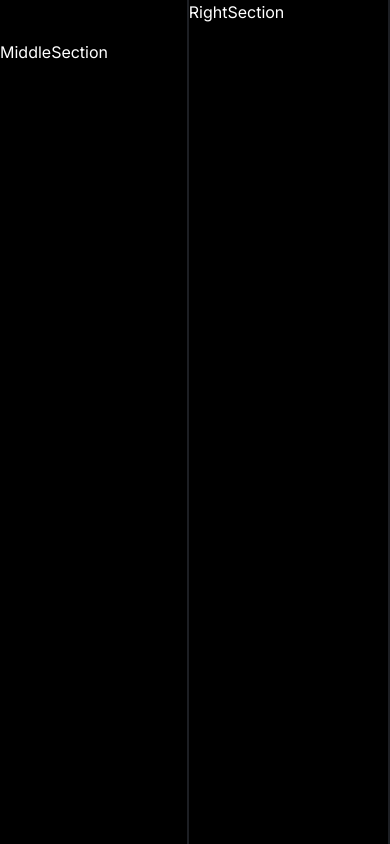
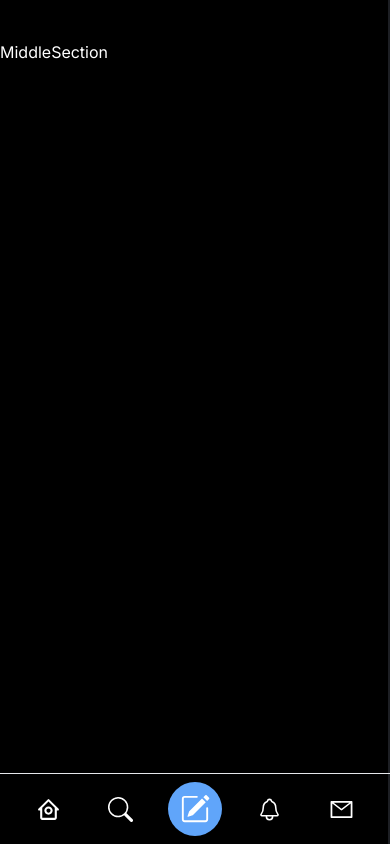
Before and after one commit to 0xSunday/twitter-clone, a Next.js app: page / in a window 390 px wide. Built offline with nearby package versions, Linux system fonts and the light colour scheme.

Commit message:
added bottom nav

```diff
--- a/app/page.tsx
+++ b/app/page.tsx
@@ -1,3 +1,4 @@
+import BottonNav from "@/components/BottonNav";
 import LeftSidebar from "@/components/LeftSidebar";
 import LeftSidebarIons from "@/components/LeftSidebarIons";
 import MiddleSection from "@/components/MiddleSection";
@@ -6,7 +7,8 @@ import Image from "next/image";
 
 export default function Home() {
   return (
-    <div className="flex flex-1 justify-center mx-auto items-center sm:max-w-7xl w-full">
+    <div className="flex flex-auto justify-center items-center mx-auto w-full ">
+      <BottonNav />
       <LeftSidebar />
       <LeftSidebarIons />
       <MiddleSection />
--- /dev/null
+++ b/components/BottonNav.tsx
@@ -0,0 +1,37 @@
+import React from "react";
+import { bottemNavElement } from "@/data";
+import Link from "next/link";
+const BottonNav = () => {
+  return (
+    <div className="px-3  p-2 z-20 border-t-[1px] items-center  fixed bottom-0 left-0 right-0 flex  sm:hidden w-full justify-around ">
+      {bottemNavElement.map((d, i) =>
+        d.name === "Tweet" ? (
+          <div
+            key={i}
+            className="flex  gap-3 px-3 py-3 rounded-full  bg-blue-400 hover:bg-opacity-75 "
+          >
+            <d.icon
+              size={30}
+              color="white"
+              className="hover:scale-105 transition-transform  "
+            />
+          </div>
+        ) : (
+          <Link
+            href={d.route}
+            key={i}
+            className="flex  gap-3 px-3 py-3 rounded-full hover:bg-[rgb(22,24,28)]   "
+          >
+            <d.icon
+              size={25}
+              color="white"
+              className="hover:scale-105 transition-transform"
+            />
+          </Link>
+        )
+      )}
+    </div>
+  );
+};
+
+export default BottonNav;
--- a/components/MiddleSection.tsx
+++ b/components/MiddleSection.tsx
@@ -2,7 +2,7 @@ import React from "react";
 
 const MiddleSection = () => {
   return (
-    <div className=" flex flex-col  sm:max-w-[150px] w-[100%]  sm:mx-auto  ml-0 mr-0 pr-0 pl  lg:mr-20 md:ml-96  pt-10  border-r-[2px] border-r-[rgb(29,31,36)] h-[100vh]">
+    <div className=" flex flex-col  sm:max-w-[650px] md:max-w-[550px] w-[100%]     pt-10  border-r-[2px] border-r-[rgb(29,31,36)] h-[100vh]">
       MiddleSection
     </div>
   );
--- a/components/RightSection.tsx
+++ b/components/RightSection.tsx
@@ -1,9 +1,11 @@
-import React from 'react'
+import React from "react";
 
 const RightSection = () => {
   return (
-    <div className='w-[26rem]  border-r-[2px] border-r-[rgb(29,31,36)] h-[100vh]'>RightSection</div>
-  )
-}
+    <div className="w-[26rem] hidden lg:flex border-r-[2px] border-r-[rgb(29,31,36)] h-[100vh]">
+      RightSection
+    </div>
+  );
+};
 
-export default RightSection
+export default RightSection;
--- a/data.js
+++ b/data.js
@@ -7,6 +7,8 @@ import { BsBookmark } from "react-icons/bs";
 import { BsPeople } from "react-icons/bs";
 import { CgProfile } from "react-icons/cg";
 import { CiCircleMore } from "react-icons/ci";
+
+import { BsPencilSquare } from "react-icons/bs";
 
 export const sidebarElement = [
   {
@@ -61,3 +63,31 @@ export const sidebarElement = [
     icon: CiCircleMore,
   },
 ];
+
+export const bottemNavElement = [
+  {
+    name: "Home",
+    route: "/",
+    icon: BiHomeCircle,
+  },
+  {
+    name: "Explore",
+    route: "/explore",
+    icon: BsSearch,
+  },
+  {
+    name: "Tweet",
+    route: "/varified",
+    icon: BsPencilSquare,
+  },
+  {
+    name: "Notifications",
+    route: "/notifications",
+    icon: IoNotificationsOutline,
+  },
+  {
+    name: "Messages",
+    route: "/messages",
+    icon: AiOutlineMail,
+  },
+];
```
